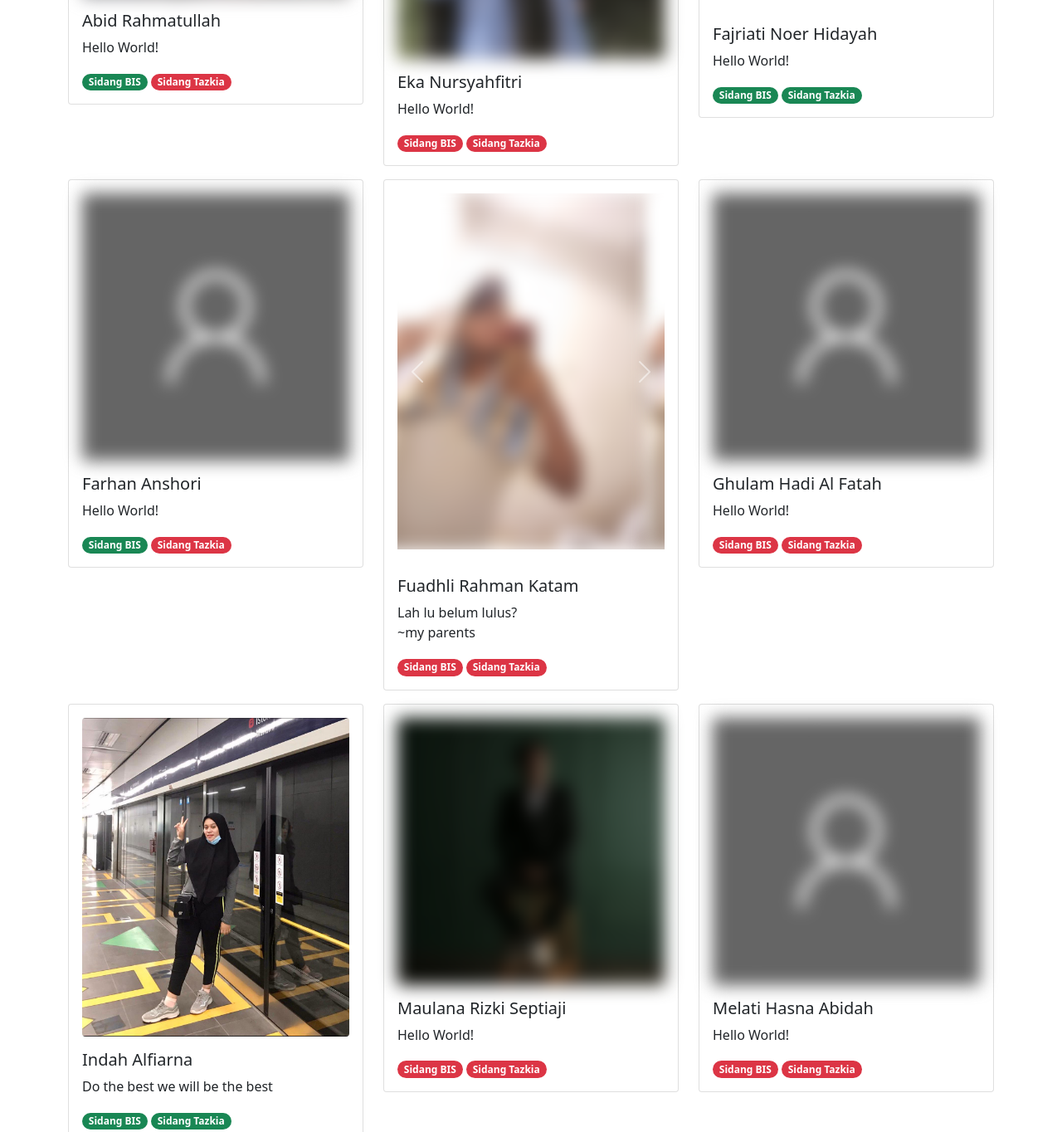
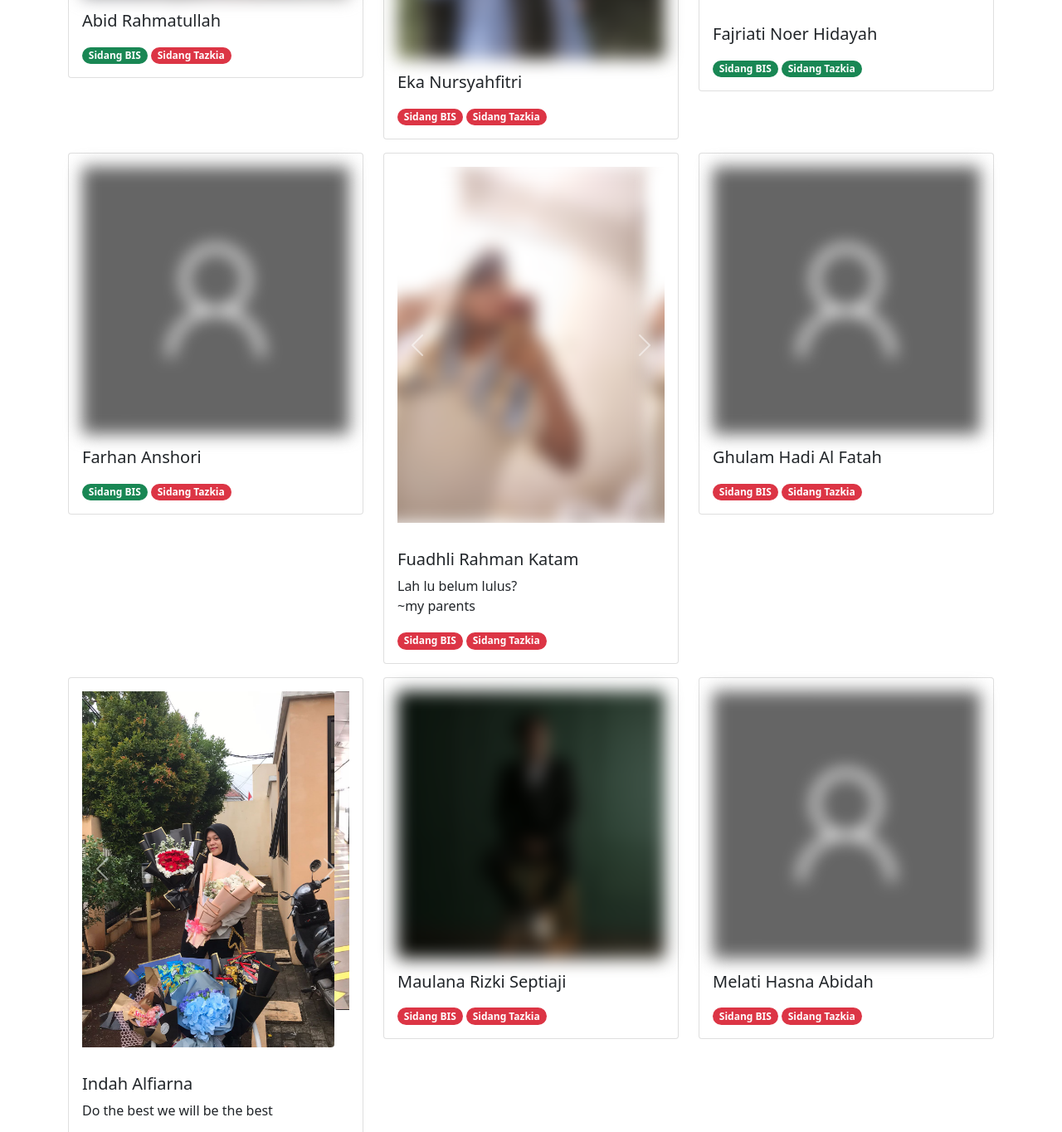
Before and after one commit to OverStache/ftui17, a plain HTML site: page index.html in a window 1280 px wide. Shown: the part 1253-2617 px from the top of the page at 83% size. Drawn offline with nearby package versions, Linux system fonts and the light colour scheme.

Commit message:
remove all undefined quotes update photo indah

```diff
--- a/index.html
+++ b/index.html
@@ -85,7 +85,7 @@
           <img src="img/abid.jpeg" class="rounded m-3 mb-0 belomLulus" alt="...">
           <div class="card-body">
             <h5 class="card-title">Abid Rahmatullah</h5>
-            <p class="card-text">Hello World!</p>
+            <p class="card-text"></p>
             <span class="badge rounded-pill bg-success">Sidang BIS</span>
             <span class="badge rounded-pill bg-danger">Sidang Tazkia</span>
           </div>
@@ -97,7 +97,7 @@
           <img src="img/eka.jpeg" class="rounded m-3 mb-0 belomLulus" alt="...">
           <div class="card-body">
             <h5 class="card-title">Eka Nursyahfitri</h5>
-            <p class="card-text">Hello World!</p>
+            <p class="card-text"></p>
             <span class="badge rounded-pill bg-danger">Sidang BIS</span>
             <span class="badge rounded-pill bg-danger">Sidang Tazkia</span>
           </div>
@@ -131,7 +131,7 @@
           <!-- <img src="img/rara.jpeg" class="rounded m-3 mb-0" alt="..."> -->
           <div class="card-body">
             <h5 class="card-title">Fajriati Noer Hidayah</h5>
-            <p class="card-text">Hello World!</p>
+            <p class="card-text"></p>
             <span class="badge rounded-pill bg-success">Sidang BIS</span>
             <span class="badge rounded-pill bg-success">Sidang Tazkia</span>
           </div>
@@ -143,7 +143,7 @@
           <img src="img/user.png" class="rounded m-3 mb-0 belomLulus" alt="...">
           <div class="card-body">
             <h5 class="card-title">Farhan Anshori</h5>
-            <p class="card-text">Hello World!</p>
+            <p class="card-text"></p>
             <span class="badge rounded-pill bg-success">Sidang BIS</span>
             <span class="badge rounded-pill bg-danger">Sidang Tazkia</span>
           </div>
@@ -190,7 +190,7 @@
           <img src="img/user.png" class="rounded m-3 mb-0 belomLulus" alt="...">
           <div class="card-body">
             <h5 class="card-title">Ghulam Hadi Al Fatah</h5>
-            <p class="card-text">Hello World!</p>
+            <p class="card-text"></p>
             <span class="badge rounded-pill bg-danger">Sidang BIS</span>
             <span class="badge rounded-pill bg-danger">Sidang Tazkia</span>
           </div>
@@ -199,7 +199,29 @@
       <!-- indah -->
       <div class="col-md-4 mb-3">
         <div class="card">
-          <img src="img/indah.jpeg" class="rounded m-3 mb-0" alt="...">
+          <div id="carouselIndah" class="carousel slide m-3" data-bs-ride="carousel">
+            <div class="carousel-inner">
+              <div class="carousel-item active">
+                <img src="img/indah1.jpeg" class="d-block w-100 rounded" alt="default.jpg">
+                <div class="carousel-caption d-none d-md-block">
+                </div>
+              </div>
+              <div class="carousel-item">
+                <img src="img/indah.jpeg" class="d-block w-100 rounded" alt="default.jpg">
+                <div class="carousel-caption d-none d-md-block">
+                </div>
+              </div>
+            </div>
+            <button class="carousel-control-prev" type="button" data-bs-target="#carouselIndah" data-bs-slide="prev">
+              <span class="carousel-control-prev-icon" aria-hidden="true"></span>
+              <span class="visually-hidden">Previous</span>
+            </button>
+            <button class="carousel-control-next" type="button" data-bs-target="#carouselIndah" data-bs-slide="next">
+              <span class="carousel-control-next-icon" aria-hidden="true"></span>
+              <span class="visually-hidden">Next</span>
+            </button>
+          </div>
+          <!-- <img src="img/indah.jpeg" class="rounded m-3 mb-0" alt="..."> -->
           <div class="card-body">
             <h5 class="card-title">Indah Alfiarna</h5>
             <p class="card-text">Do the best we will be the best</p>
@@ -214,7 +236,7 @@
           <img src="img/maul.jpeg" class="rounded m-3 mb-0 belomLulus" alt="...">
           <div class="card-body">
             <h5 class="card-title">Maulana Rizki Septiaji</h5>
-            <p class="card-text">Hello World!</p>
+            <p class="card-text"></p>
             <span class="badge rounded-pill bg-danger">Sidang BIS</span>
             <span class="badge rounded-pill bg-danger">Sidang Tazkia</span>
           </div>
@@ -226,7 +248,7 @@
           <img src="img/user.png" class="rounded m-3 mb-0 belomLulus" alt="...">
           <div class="card-body">
             <h5 class="card-title">Melati Hasna Abidah</h5>
-            <p class="card-text">Hello World!</p>
+            <p class="card-text"></p>
             <span class="badge rounded-pill bg-danger">Sidang BIS</span>
             <span class="badge rounded-pill bg-danger">Sidang Tazkia</span>
           </div>
@@ -238,7 +260,7 @@
           <img src="img/user.png" class="rounded m-3 mb-0 belomLulus" alt="...">
           <div class="card-body">
             <h5 class="card-title">Mochamad Ridho Fahlefi</h5>
-            <p class="card-text">Hello World!</p>
+            <p class="card-text"></p>
             <span class="badge rounded-pill bg-danger">Sidang BIS</span>
             <span class="badge rounded-pill bg-danger">Sidang Tazkia</span>
           </div>
@@ -250,7 +272,7 @@
           <img src="img/user.png" class="rounded m-3 mb-0 belomLulus" alt="...">
           <div class="card-body">
             <h5 class="card-title">Muh Fathul Mubaraq Ss</h5>
-            <p class="card-text">Hello World!</p>
+            <p class="card-text"></p>
             <span class="badge rounded-pill bg-danger">Sidang BIS</span>
             <span class="badge rounded-pill bg-danger">Sidang Tazkia</span>
           </div>
@@ -262,7 +284,7 @@
           <img src="img/ipet.jpg" class="rounded m-3 mb-0 belomLulus" alt="...">
           <div class="card-body">
             <h5 class="card-title">Muhammad Ivan Firmansyah</h5>
-            <p class="card-text">Hello World!</p>
+            <p class="card-text"></p>
             <span class="badge rounded-pill bg-success">Sidang BIS</span>
             <span class="badge rounded-pill bg-danger">Sidang Tazkia</span>
           </div>
@@ -301,7 +323,7 @@
           <img src="img/user.png" class="rounded m-3 mb-0 belomLulus" alt="...">
           <div class="card-body">
             <h5 class="card-title">Yazid Azzam</h5>
-            <p class="card-text">Hello World!</p>
+            <p class="card-text"></p>
             <span class="badge rounded-pill bg-danger">Sidang BIS</span>
             <span class="badge rounded-pill bg-danger">Sidang Tazkia</span>
           </div>
```
Also changed, not shown: img/indah1.jpeg (added).
